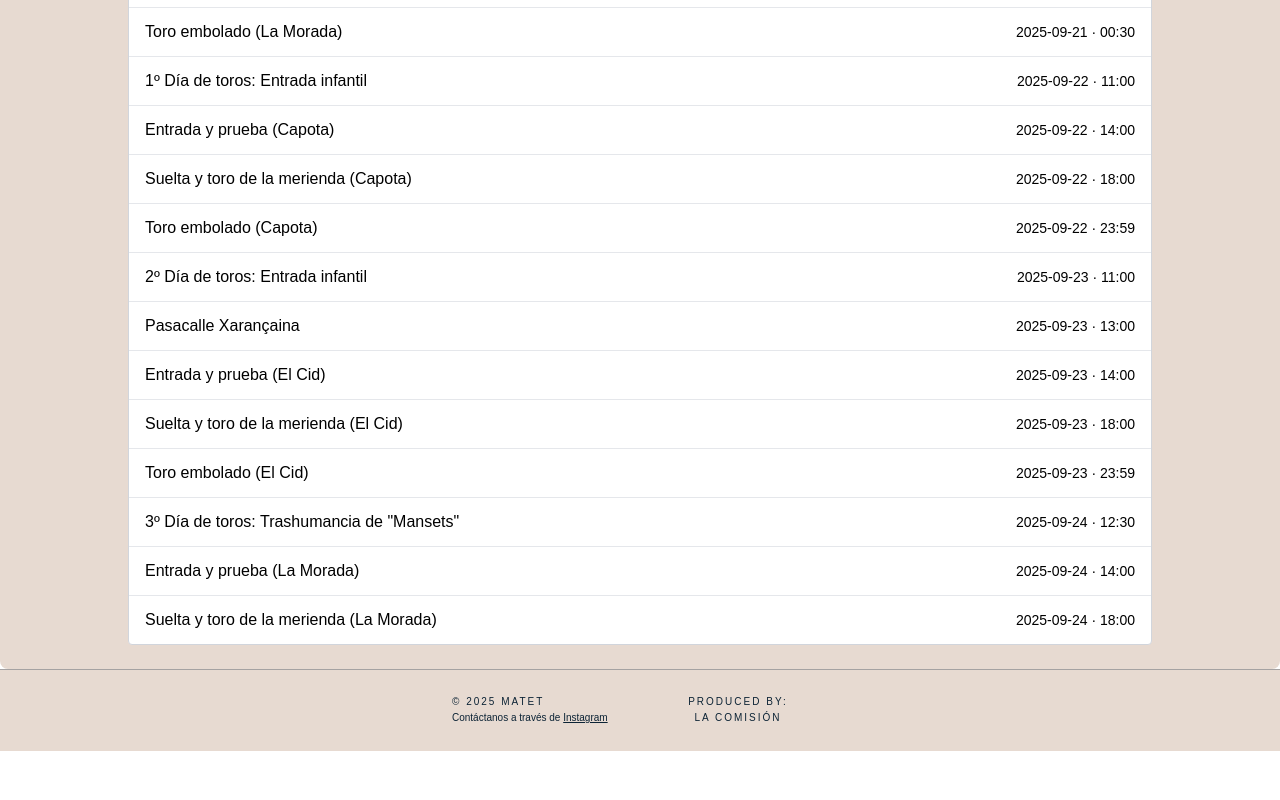
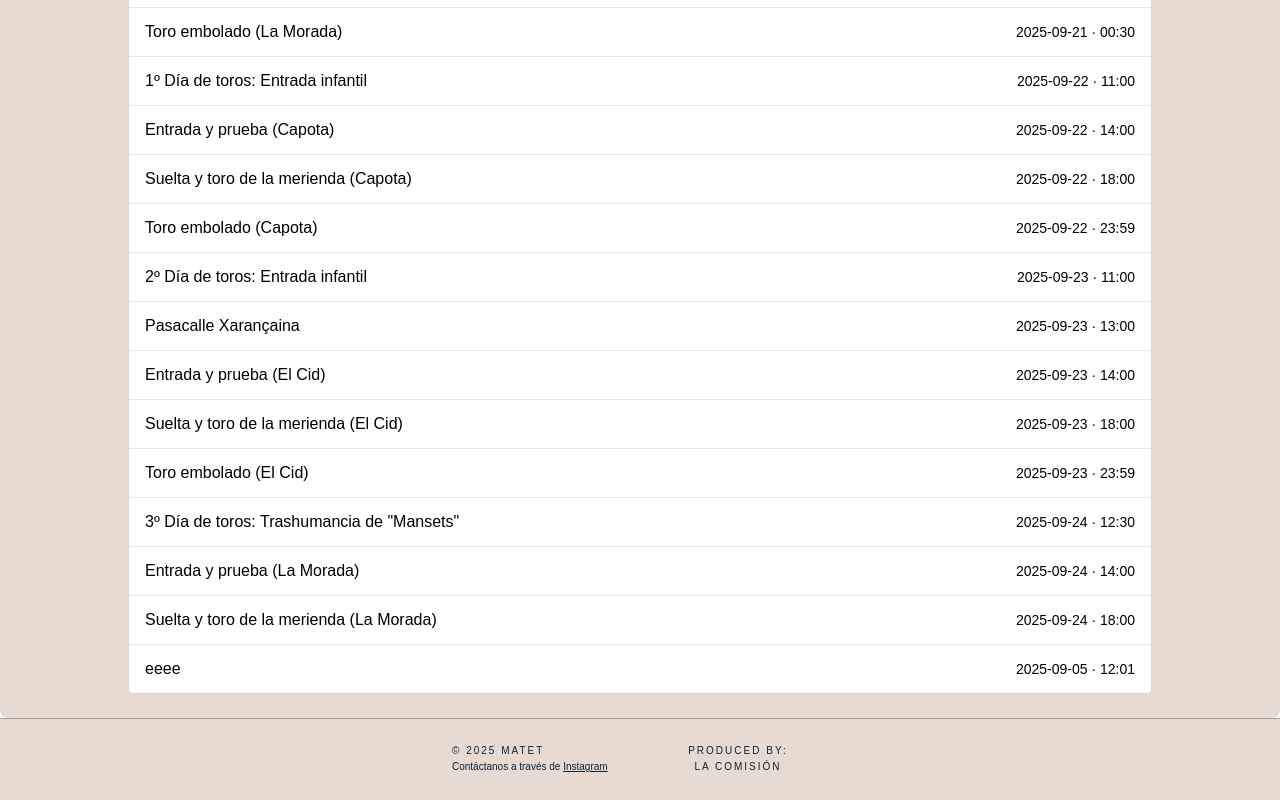
Before and after one commit to jgarcia311999/FiestasMatet, a Next.js app: page /layoutComision/horarios in a window 1280 px wide. Shown: the part 2494-3294 px from the top of the page. Before the commit the page ends 3245 px from the top, so only its background shows below. Built offline with nearby package versions, Linux system fonts and the light colour scheme.

Commit message:
chore(events): add "eeee"

```diff
--- a/src/data/fiestas.ts
+++ b/src/data/fiestas.ts
@@ -85,4 +85,5 @@ export const fiestas: Fiesta[] = [
     { title: "3º Día de toros: Trashumancia de \"Mansets\"", img: "/bannerToros.png", description: "Recorrido de reses por las calles.", date: "2025-09-24", time: "12:30", location: "" },
     { title: "Entrada y prueba (La Morada)", img: "/bannerToros.png", description: "Entrada de toros y prueba de ganado.", date: "2025-09-24", time: "14:00", location: "" },
     { title: "Suelta y toro de la merienda (La Morada)", img: "/bannerToros.png", description: "Cierre taurino de tarde.", date: "2025-09-24", time: "18:00", location: "" },
+  { title: "eeee", img: "", description: "rrr", date: "2025-09-05", time: "12:01", location: "eee" },
 ];
```
